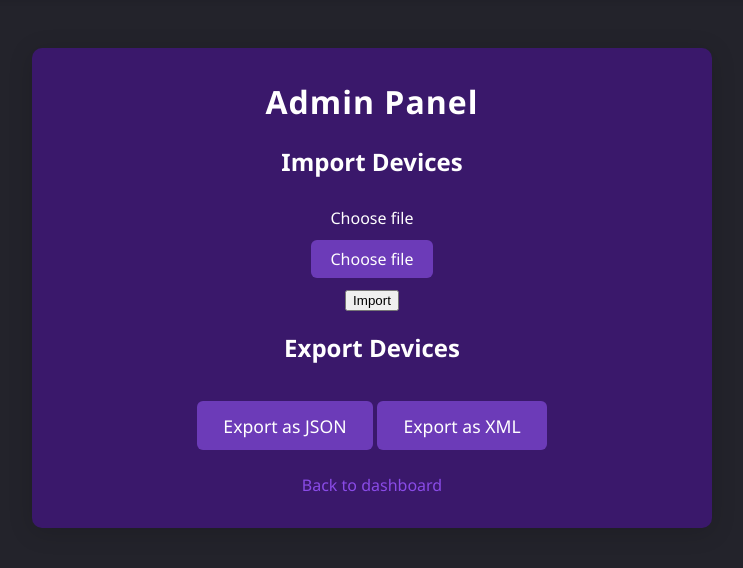
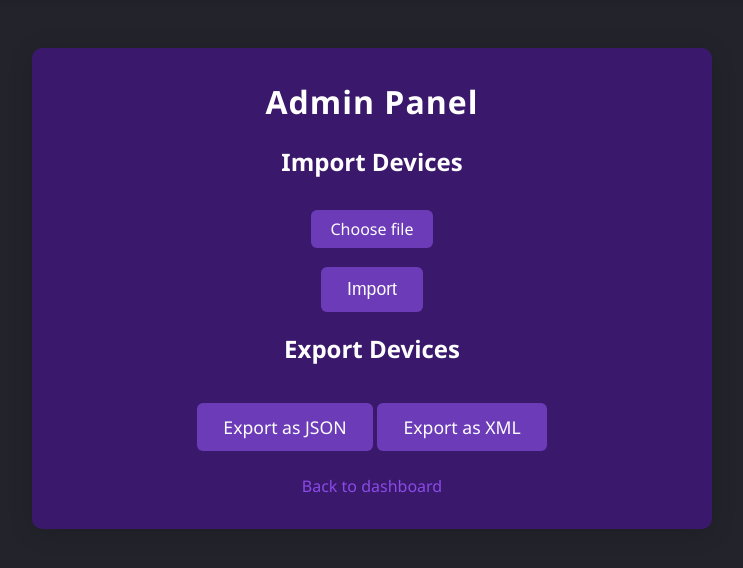
Before and after one commit to ItStef/WebMobileStore, a PHP site: page /views/admin/index.php in a window 1280 px wide. Shown: the part 81-649 px from the top of the page, without its empty margins (268-1011 px from the left). Run offline with PHP 8.4, Linux system fonts and the light colour scheme.

Commit message:
everything but graphs

```diff
--- a/public/styles/style.css
+++ b/public/styles/style.css
@@ -1,3 +1,63 @@
+/* --- Admin Panel Custom Styles --- */
+.admin-center-form {
+    display: flex;
+    flex-direction: column;
+    align-items: center;
+    justify-content: center;
+    margin-bottom: 1em;
+}
+.admin-file-upload {
+    display: flex;
+    flex-direction: column;
+    align-items: center;
+    gap: 0.5em;
+    background: none !important;
+    color: #fff;
+    border-radius: 8px;
+    padding: 0.6em 1em;
+    cursor: pointer;
+    font-size: 1em;
+    border: none;
+    width: 270px;
+    min-width: 270px;
+    max-width: 270px;
+    margin: 0 auto;
+}
+.admin-file-upload input[type="file"] {
+    display: none;
+}
+.admin-file-upload span {
+    background: #6c3bb8;
+    color: #fff;
+    border-radius: 6px;
+    padding: 0.5em 1.2em;
+    font-size: 1em;
+    font-weight: 500;
+    cursor: pointer;
+    margin-top: 0.2em;
+    display: inline-block;
+    text-align: center;
+}
+.admin-import-btn {
+    background: #6c3bb8;
+    color: #fff;
+    border: none;
+    border-radius: 6px;
+    padding: 0.7em 1.5em;
+    font-size: 1.1em;
+    font-weight: 500;
+    cursor: pointer;
+    transition: background 0.2s;
+    margin-top: 0.5em;
+    display: block;
+    margin-left: auto;
+    margin-right: auto;
+    text-align: center;
+}
+.admin-import-btn:hover {
+    background: #8a4be7;
+}
+
 /* --- Cart Buttons --- */
 .cart-btn {
     background: #6c3bb8;
@@ -323,11 +383,6 @@ main {
     border: none;
 }
 
-.custom-file-upload:hover {
-    background: #4b256d;
-    border-color: #8a4be7;
-}
-
 .custom-file-upload input[type="file"] {
     display: none;
 }
--- a/views/admin/index.php
+++ b/views/admin/index.php
@@ -2,14 +2,18 @@
 <div class="dashboard">
     <h1>Admin Panel</h1>
     <?php if (!empty($msg)) echo "<div class='register-msg' style='background:#4caf50;'>$msg</div>"; ?>
+
     <h2>Import Devices</h2>
-    <form method="post" enctype="multipart/form-data">
-        <label class="custom-file-upload">
-            <input type="file" name="datafile" required>
-            Choose file
-        </label>
-        <button type="submit">Import</button>
-    </form>
+    <div class="admin-center-form">
+        <form method="post" enctype="multipart/form-data">
+            <label class="admin-file-upload">
+                <span>Choose file</span>
+                <input type="file" name="datafile" required>
+            </label>
+            <button type="submit" class="admin-import-btn">Import</button>
+        </form>
+    </div>
+
     <h2>Export Devices</h2>
     <a class="dashboard-link" href="/index.php?page=admin&export=json">Export as JSON</a>
     <a class="dashboard-link" href="/index.php?page=admin&export=xml">Export as XML</a>
```
Also changed, not shown: views/devices/add.php (+6 -6 lines).
